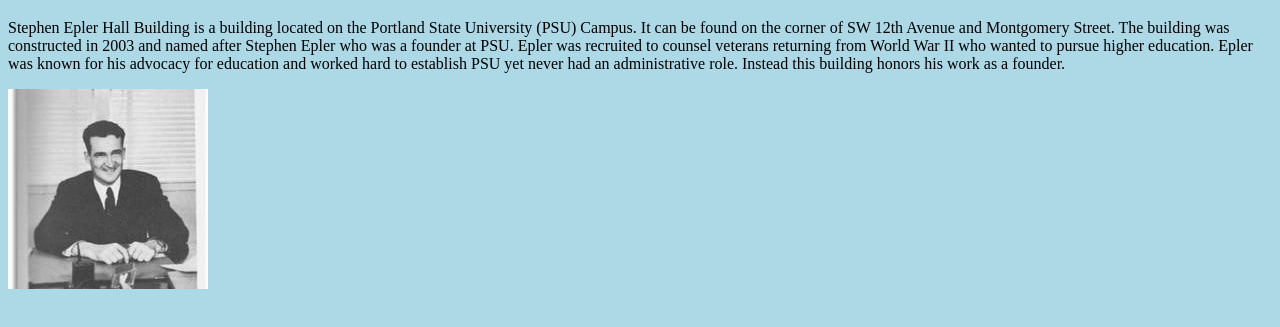
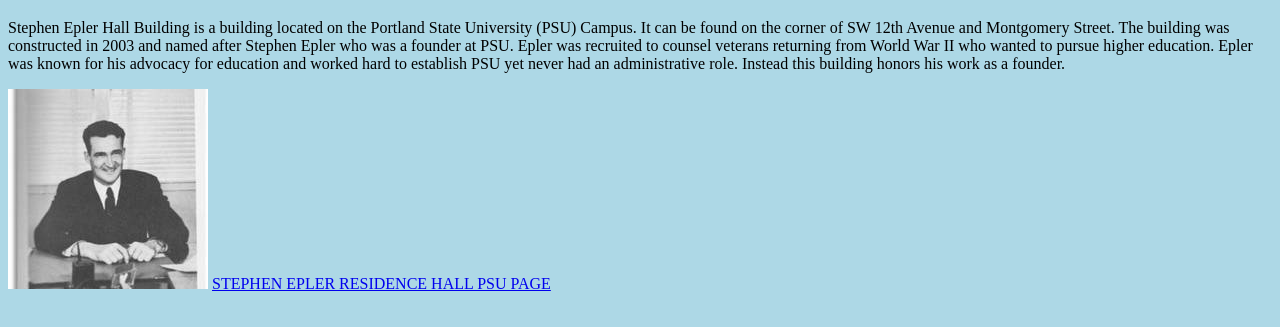
Before and after one commit to CRiznyk/EplerHall, a plain HTML site: page index.html in a window 1280 px wide. Shown: the part 373-700 px from the top of the page. Drawn offline with Linux system fonts and the light colour scheme.

Commit message:
Update index.html

```diff
--- a/index.html
+++ b/index.html
@@ -25,7 +25,7 @@
 		<img src="img/image.jpeg"
 		alt="photo of old white guy">
 
-		<a href=”https://www.pdx.edu/buildings/campus-building/stephen-epler-residence-hall”>
+		<a href="https://www.pdx.edu/buildings/campus-building/stephen-epler-residence-hall">STEPHEN EPLER RESIDENCE HALL PSU PAGE</a>
 
 	</body>
 </html>
```
